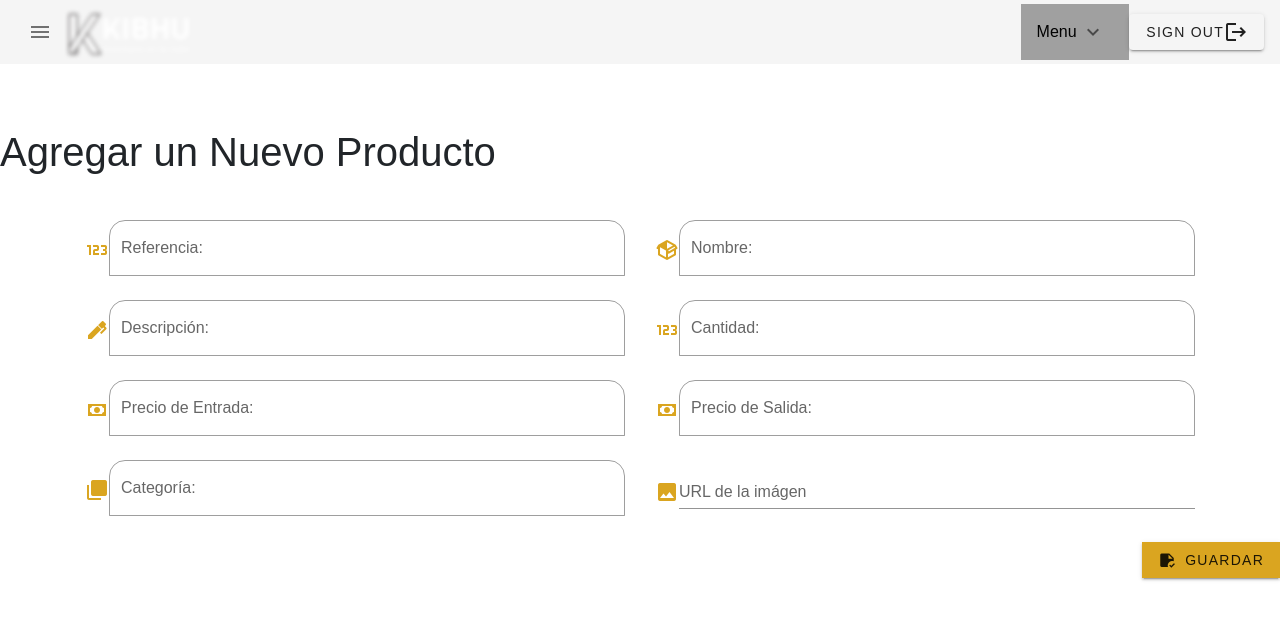
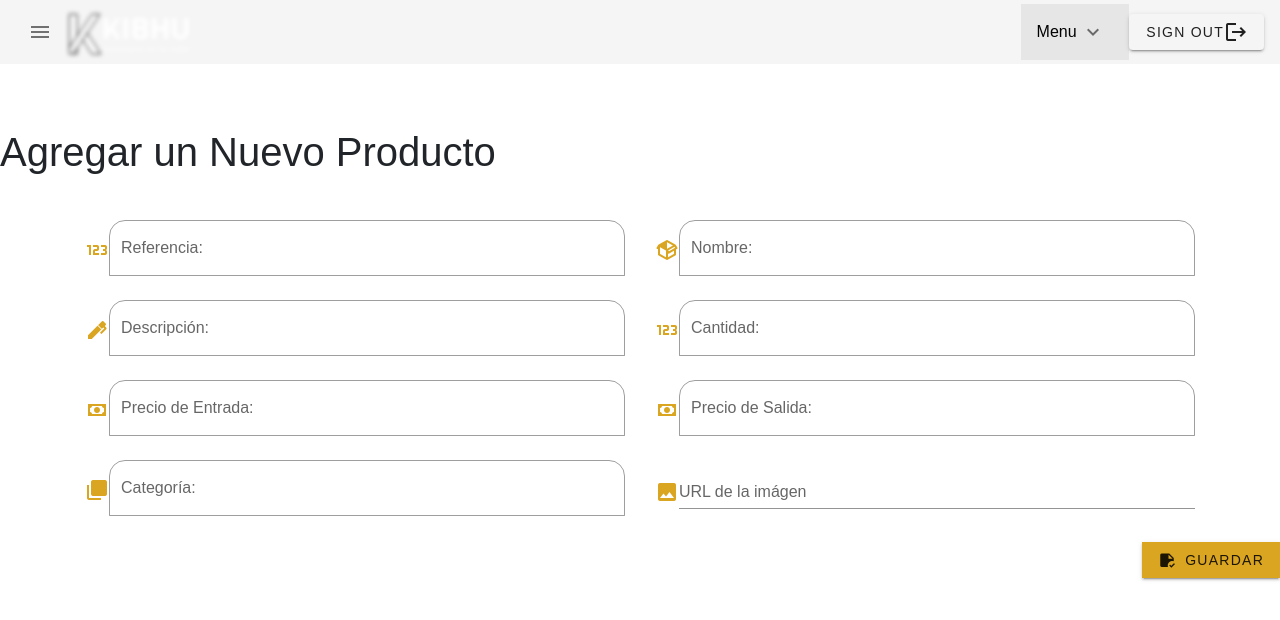
Before and after one commit to Acosticahub/VueGrupo7-18, a Vue app in the folder Frontend/kibhu/: page /newproducto in a window 1280 px wide. Shown: the top 620 px of the page. Built offline with nearby package versions, Linux system fonts and the light colour scheme.

Commit message:
menu app ajustes

```diff
--- a/Frontend/kibhu/src/components/Aplicacion/HeaderApp.vue
+++ b/Frontend/kibhu/src/components/Aplicacion/HeaderApp.vue
@@ -121,7 +121,7 @@ export default {
   left: 50px;
 }
 .dropbtn {
-  background-color: #a0a0a0;
+  background-color: #e6e6e6;
   color: black;
   padding: 16px;
   font-size: 16px;
@@ -137,7 +137,7 @@ export default {
 .dropdown-content {
   display: none;
   position: absolute;
-  background-color: #f9f9f9;
+  background-color: #f0e9e9;
   min-width: 160px;
   box-shadow: 0px 8px 16px 0px rgba(0,0,0,0.2);
   z-index: 1;
```
